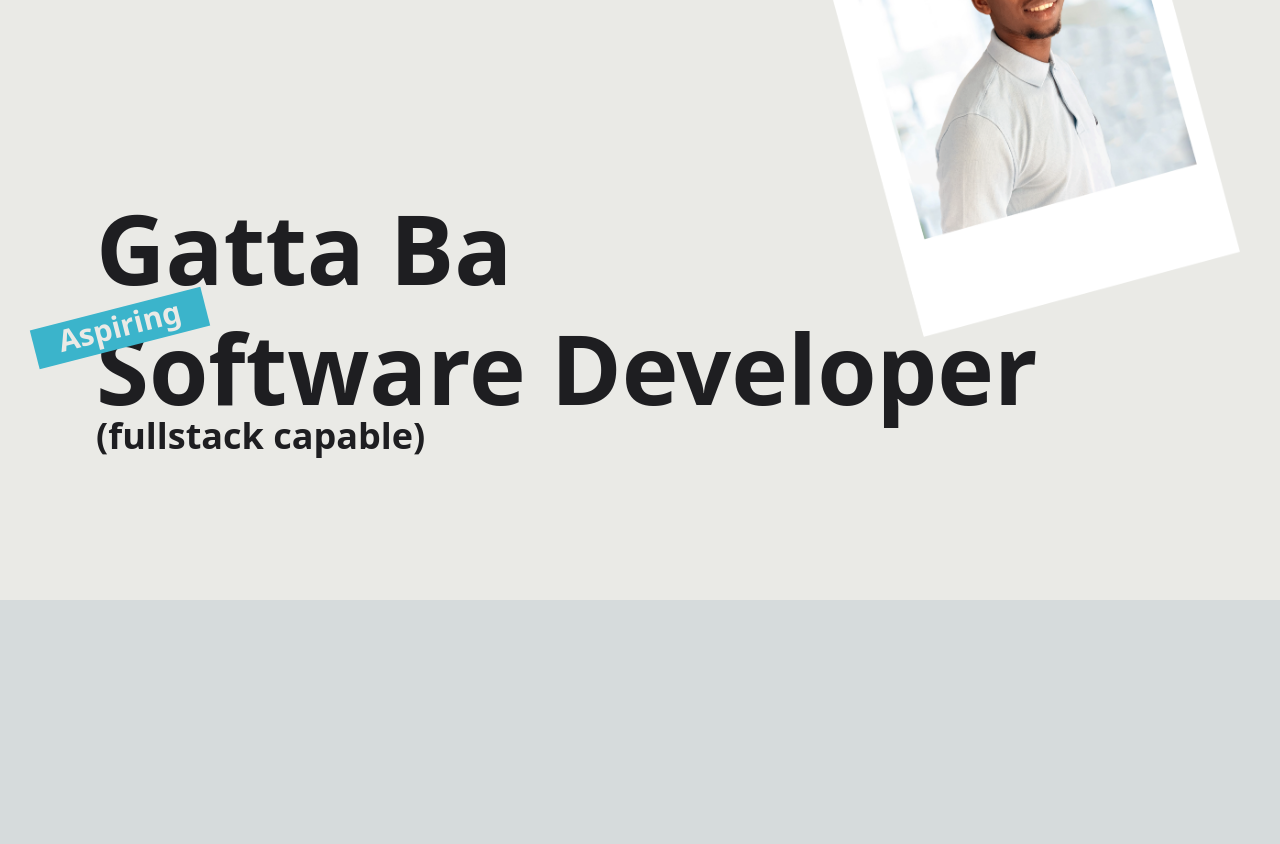
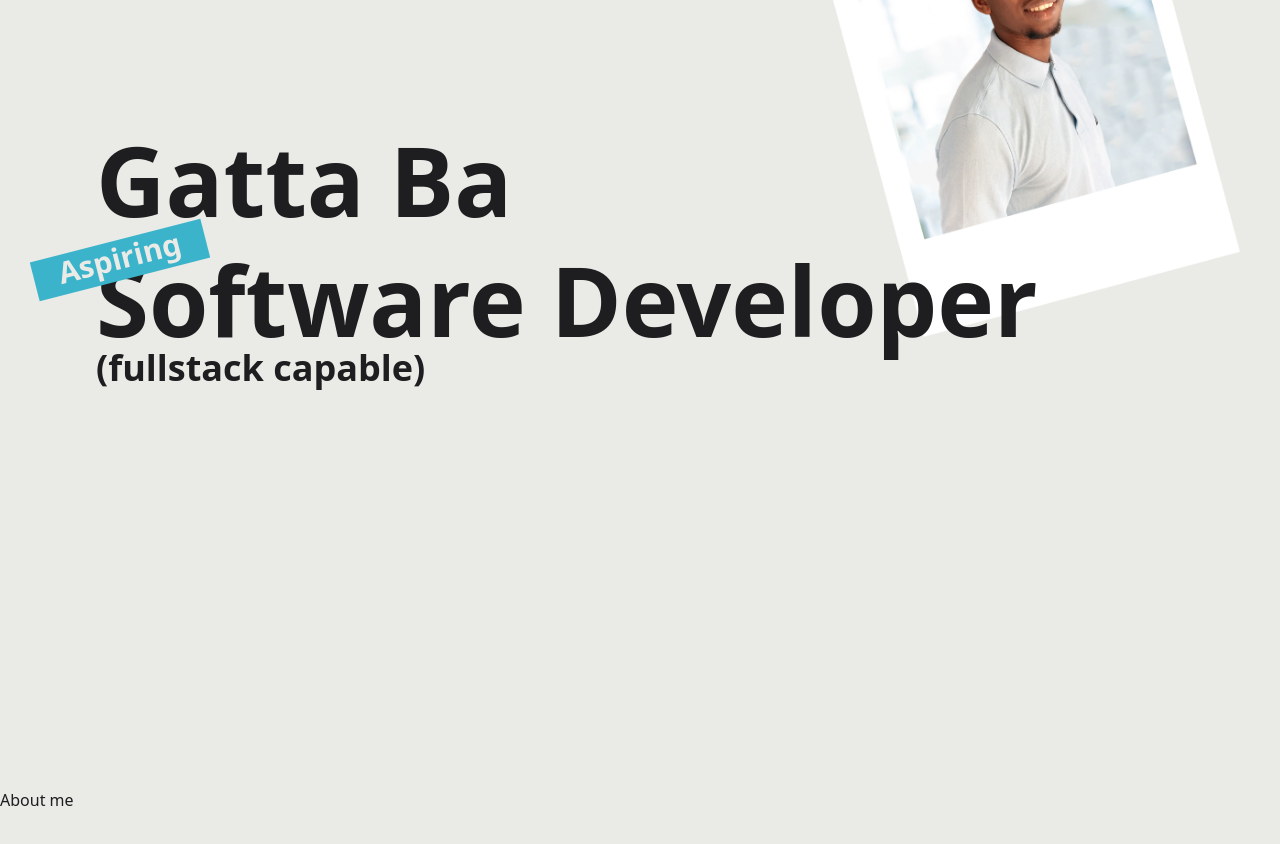
Before and after one commit to byodd/portfolio-23, a Next.js app: page / in a window 1280 px wide. Shown: the part 200-1044 px from the top of the page. Before the commit the page ends 800 px from the top, so only its background shows below. Built offline with nearby package versions, Linux system fonts and the light colour scheme.

Commit message:
fixed presentation height

```diff
--- /dev/null
+++ b/src/app/components/about.tsx
@@ -0,0 +1,7 @@
+export default function Presentation() {
+  return (
+    <div className="w-full h-full mt-auto mb-36">
+      <h2>About me</h2>
+    </div>
+  );
+}
--- a/src/app/components/presentation.tsx
+++ b/src/app/components/presentation.tsx
@@ -4,9 +4,9 @@ import Portrait from '../../../public/gattapicture.png'
 
 export default function Presentation() {
   return (
-    <div className="w-full h-full mt-auto mb-36">
-      <Image className="w-1/3 absolute top-10 right-10" src={Portrait} alt="portrait"/>
-      <div className="pl-24 font-semibold text-8xl flex flex-col">
+    <div className="w-full h-screen flex flex-col mb-36">
+      <Image className="w-1/3 absolute top-10 right-10 z-0" src={Portrait} alt="portrait"/>
+      <div className="pl-24 font-semibold text-8xl flex flex-col relative z-10 mt-auto mb-64">
         <p className="mb-3">Gatta Ba</p>
         <div className="px-5 pb-1 bg-soft-blue w-44 flex justify-center -rotate-14 -mb-7 -ml-16">
         <p className="text-3xl text-soft-grey">Aspiring</p>
--- a/src/app/page.tsx
+++ b/src/app/page.tsx
@@ -1,12 +1,14 @@
 import Image from 'next/image'
 import Header from './components/header'
 import Presentation from './components/presentation'
+import About from './components/about'
 
 export default function Home() {
   return (
     <main className="flex bg-soft-grey text-dark-grey min-h-screen flex-col box-border">
       <Header/>
       <Presentation/>
+      <About/>
     </main>
   )
 }
```
